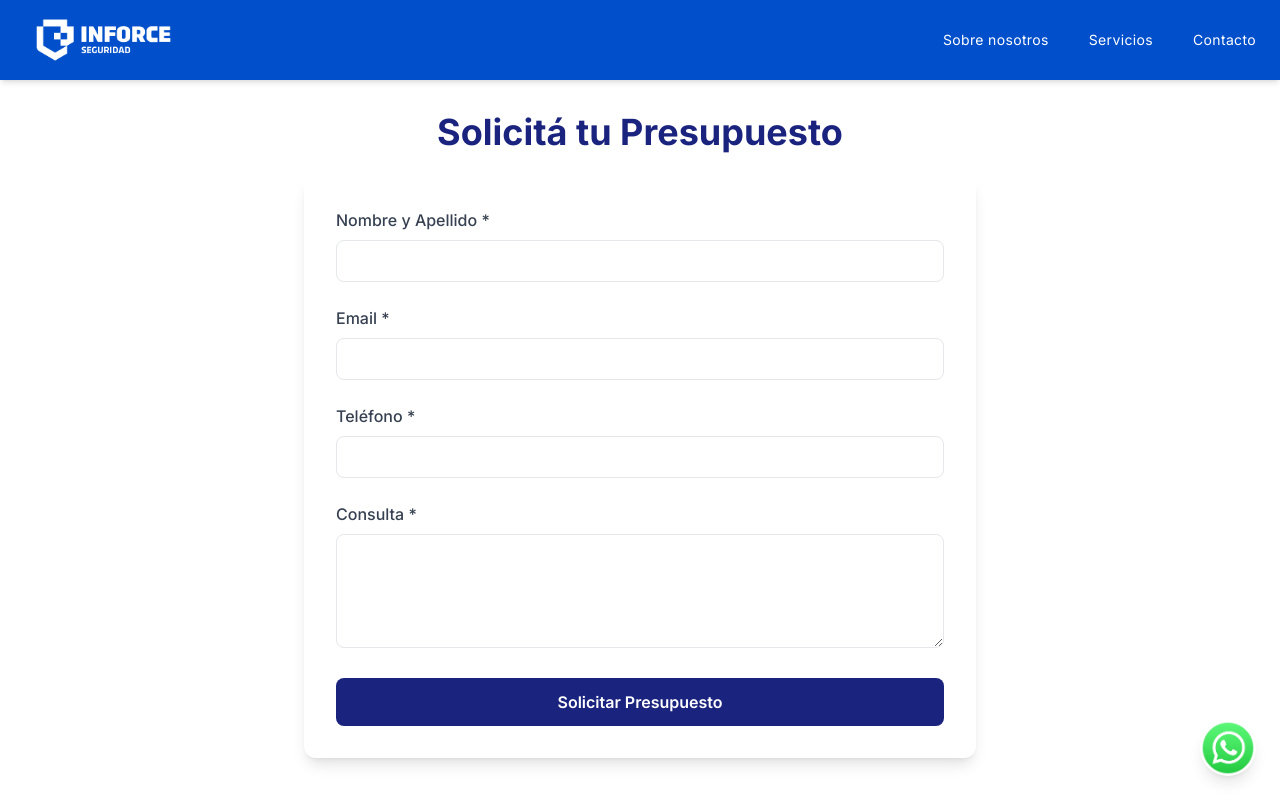
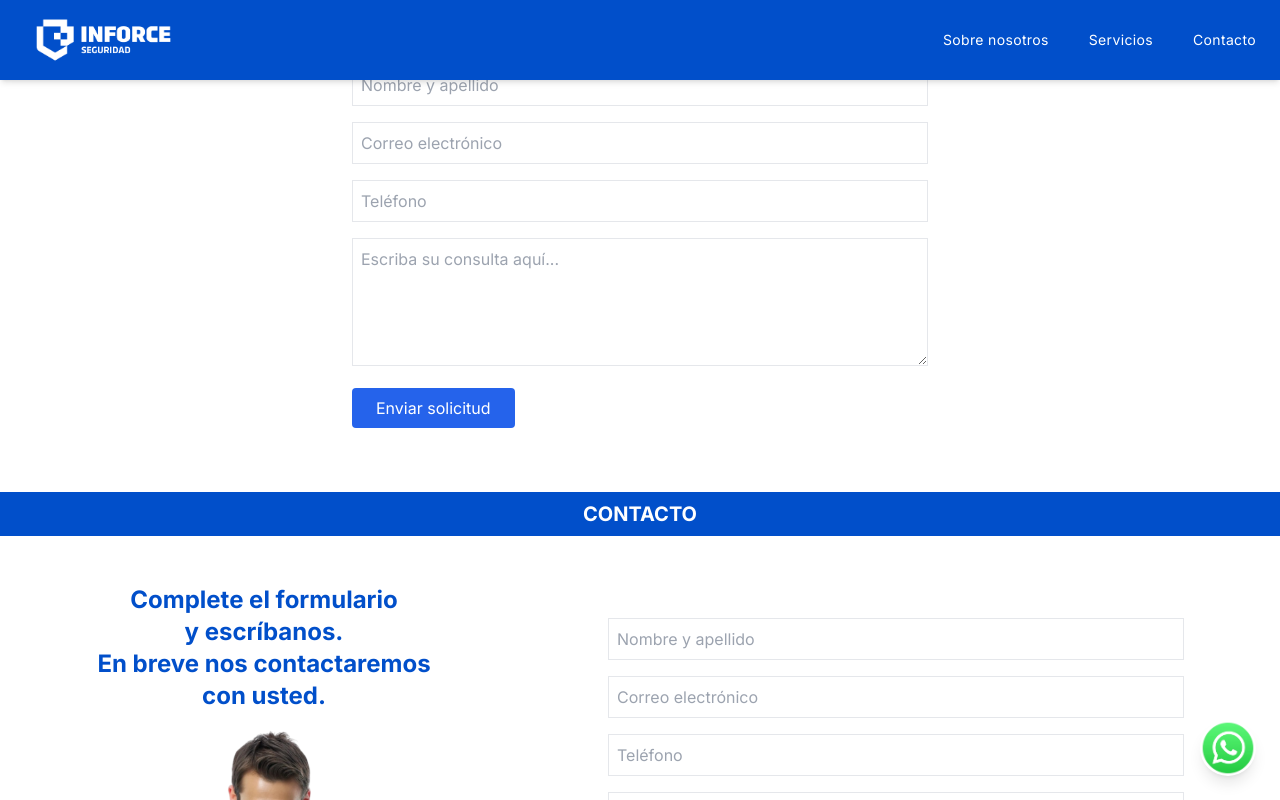
Before and after one commit to inforcewebapp/inforceweb, a React (Vite) app in the folder proyecto/: page /quote in a window 1280 px wide. Shown: the top 800 px of the page. Built offline with nearby package versions, Linux system fonts and the light colour scheme.

Commit message:
ahora se envia la sol. de cotizacion a gmail

```diff
--- a/proyecto/package.json
+++ b/proyecto/package.json
@@ -13,6 +13,7 @@
     "@supabase/supabase-js": "^2.39.7",
     "@tanstack/react-table": "^8.13.2",
     "date-fns": "^3.3.1",
+    "emailjs-com": "^3.2.0",
     "framer-motion": "^11.18.2",
     "lucide-react": "^0.344.0",
     "react": "^18.3.1",
--- a/proyecto/src/components/Footer.tsx
+++ b/proyecto/src/components/Footer.tsx
@@ -2,6 +2,7 @@ import React from 'react';
 import Quote from '../pages/Quote';
 import Careers from '../pages/Careers';
 import { useLocation } from 'react-router-dom';
+import CotizacionForm from '../pages/Quote';
 
 const Footer: React.FC = () => {
   const location = useLocation();
@@ -30,7 +31,7 @@ const Footer: React.FC = () => {
           </div>
 
           <div className="w-full md:w-3/5">
-            <Quote />
+            <CotizacionForm />
           </div>
         </div>
       </section>
--- a/proyecto/src/pages/Quote.tsx
+++ b/proyecto/src/pages/Quote.tsx
@@ -1,131 +1,41 @@
-import React, { useState } from 'react';
-import { motion } from 'framer-motion';
-import { useForm } from 'react-hook-form';
-import toast, { Toaster } from 'react-hot-toast';
-import { supabase } from '../lib/supabase';
+import React, { useRef } from 'react';
+import emailjs from 'emailjs-com';
 
-interface FormData {
-  name: string;
-  email: string;
-  phone: string;
-  message: string;
-}
+const CotizacionForm = () => {
+  const formRef = useRef<HTMLFormElement>(null);
 
-const Quote = () => {
-  const { register, handleSubmit, formState: { errors }, reset } = useForm<FormData>();
-  const [isSubmitting, setIsSubmitting] = useState(false);
+  const sendEmail = (e: React.FormEvent) => {
+    e.preventDefault();
 
-  const onSubmit = async (data: FormData) => {
-    setIsSubmitting(true);
-    try {
-      const { error } = await supabase
-        .from('consultas')
-        .insert({
-          name: data.name,
-          email: data.email,
-          phone: data.phone,
-          message: data.message
-        });
+    if (!formRef.current) return;
 
-      if (error) throw error;
-
-      toast.success('¡Gracias por tu consulta! Te contactaremos a la brevedad.');
-      reset();
-    } catch (error) {
-      toast.error('Hubo un error al enviar el formulario. Por favor, intenta nuevamente.');
-      console.error('Error:', error);
-    } finally {
-      setIsSubmitting(false);
-    }
+    emailjs.sendForm(
+      '0',    // ← Reemplazá con el ID de tu servicio (ej: service_gmail)
+      'template_kqs43hq',   // ← Reemplazá con el ID del template que creaste
+      formRef.current,
+      'KQnz8g33XZBRoK_aA'     // ← Reemplazá con tu public key (user ID)
+    )
+    .then(() => {
+      alert('Solicitud enviada correctamente');
+      formRef.current?.reset();
+    })
+    .catch((error) => {
+      console.error('Error al enviar la solicitud:', error);
+      alert('Hubo un problema. Intentá de nuevo.');
+    });
   };
 
   return (
-    <div className="min-h-screen bg-gradient-to-b bg-white py-12">
-      <Toaster position="top-center" />
-      <div className="container mx-auto px-4">
-        <motion.div
-          initial={{ opacity: 0, y: 20 }}
-          animate={{ opacity: 1, y: 0 }}
-          className="max-w-2xl mx-auto"
-        >
-          <h1 className="text-4xl font-bold text-primary text-center mb-6">Solicitá tu Presupuesto</h1>
-          <div className="bg-white p-8 rounded-xl shadow-lg">
-            <form onSubmit={handleSubmit(onSubmit)} className="space-y-6">
-              <div>
-                <label className="block text-gray-700 font-medium mb-2">
-                  Nombre y Apellido *
-                </label>
-                <input
-                  type="text"
-                  {...register('name', { required: true })}
-                  className="w-full px-4 py-2 border rounded-lg focus:ring-2 focus:ring-primary/50 focus:border-primary"
-                  disabled={isSubmitting}
-                />
-                {errors.name && (
-                  <span className="text-red-500 text-sm">Este campo es requerido</span>
-                )}
-              </div>
-
-              <div>
-                <label className="block text-gray-700 font-medium mb-2">
-                  Email *
-                </label>
-                <input
-                  type="email"
-                  {...register('email', { required: true, pattern: /^\S+@\S+$/i })}
-                  className="w-full px-4 py-2 border rounded-lg focus:ring-2 focus:ring-primary/50 focus:border-primary"
-                  disabled={isSubmitting}
-                />
-                {errors.email && (
-                  <span className="text-red-500 text-sm">Email inválido</span>
-                )}
-              </div>
-
-              <div>
-                <label className="block text-gray-700 font-medium mb-2">
-                  Teléfono *
-                </label>
-                <input
-                  type="tel"
-                  {...register('phone', { required: true })}
-                  className="w-full px-4 py-2 border rounded-lg focus:ring-2 focus:ring-primary/50 focus:border-primary"
-                  disabled={isSubmitting}
-                />
-                {errors.phone && (
-                  <span className="text-red-500 text-sm">Este campo es requerido</span>
-                )}
-              </div>
-
-              <div>
-                <label className="block text-gray-700 font-medium mb-2">
-                  Consulta *
-                </label>
-                <textarea
-                  {...register('message', { required: true })}
-                  rows={4}
-                  className="w-full px-4 py-2 border rounded-lg focus:ring-2 focus:ring-primary/50 focus:border-primary"
-                  disabled={isSubmitting}
-                ></textarea>
-                {errors.message && (
-                  <span className="text-red-500 text-sm">Este campo es requerido</span>
-                )}
-              </div>
-
-              <motion.button
-                whileHover={{ scale: 1.02 }}
-                whileTap={{ scale: 0.98 }}
-                type="submit"
-                className="w-full bg-primary hover:bg-primary/90 text-white py-3 rounded-lg font-semibold transition-colors disabled:opacity-50"
-                disabled={isSubmitting}
-              >
-                {isSubmitting ? 'Enviando...' : 'Solicitar Presupuesto'}
-              </motion.button>
-            </form>
-          </div>
-        </motion.div>
-      </div>
-    </div>
+    <form ref={formRef} onSubmit={sendEmail} className="space-y-4 max-w-xl mx-auto">
+      <input name="nombre" type="text" placeholder="Nombre y apellido" required className="w-full border p-2 text-gray-700" />
+      <input name="gmail" type="email" placeholder="Correo electrónico" required className="w-full border p-2 text-gray-700" />
+      <input name="telefono" type="tel" placeholder="Teléfono" required className="w-full border p-2 text-gray-700" />
+      <textarea name="consulta" placeholder="Escriba su consulta aquí..." required className="w-full border p-2 h-32 text-gray-700" />
+      <button type="submit" className="bg-blue-600 text-white px-6 py-2 rounded">
+        Enviar solicitud
+      </button>
+    </form>
   );
 };
 
-export default Quote;
+export default CotizacionForm;
```
Also changed, not shown: 1 other file (tests, documents, lock files or other folders).
